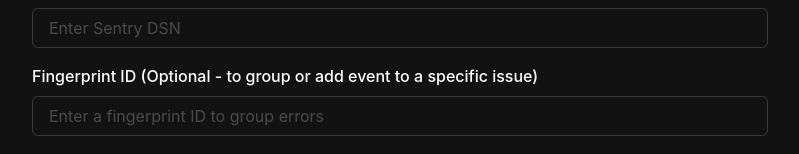
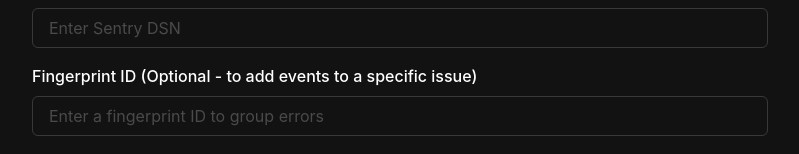
Before and after one commit to iamrajjoshi/errors, a Next.js app: page / in a window 1280 px wide. Shown: the part 266-420 px from the top of the page, without its empty margins (240-1039 px from the left). Built offline with nearby package versions, Linux system fonts and the light colour scheme.

Commit message:
:mag: nit: change field description

```diff
--- a/src/app/ErrorGenerator.tsx
+++ b/src/app/ErrorGenerator.tsx
@@ -121,7 +121,7 @@
         <FormErrorMessage>{dsnError}</FormErrorMessage>
       </FormControl>
       <FormControl>
-        <FormLabel>Fingerprint ID (Optional - to group or add event to a specific issue)</FormLabel>
+        <FormLabel>Fingerprint ID (Optional - to add events to a specific issue)</FormLabel>
         <Input
           placeholder="Enter a fingerprint ID to group errors"
           value={fingerprintID}
```
